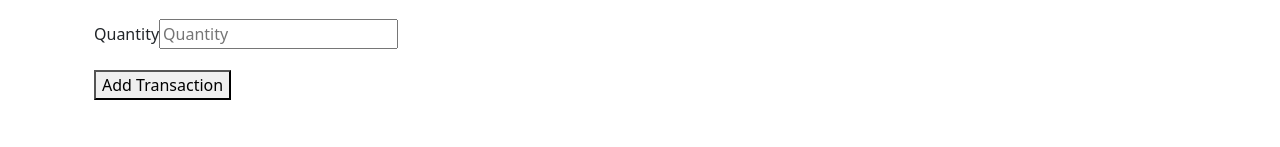
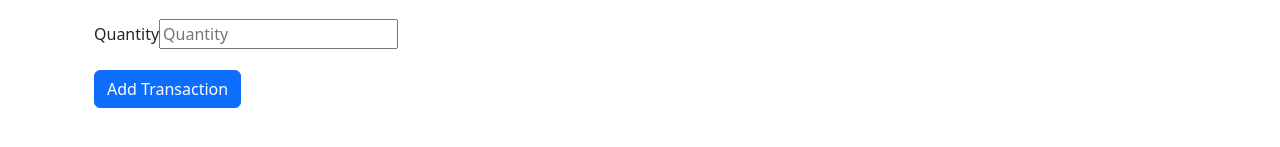
Before and after one commit to Putuagra/Inventory-App, a React (Create React App) app in the folder Client/ClientApp/: page / in a window 1280 px wide. Shown: the part 471-618 px from the top of the page. Built offline with nearby package versions, Linux system fonts and the light colour scheme; no server answers.

Commit message:
feat: add class name button

```diff
--- a/Client/ClientApp/src/components/transactions/TransactionForm.js
+++ b/Client/ClientApp/src/components/transactions/TransactionForm.js
@@ -95,6 +95,7 @@ export default function TransactionForm({ handleCreate, products, users, handleU
                     />
                     <Button
                         name="Add Transaction"
+                        className="btn btn-primary"
                     />
                 </form>
             </div>
```
